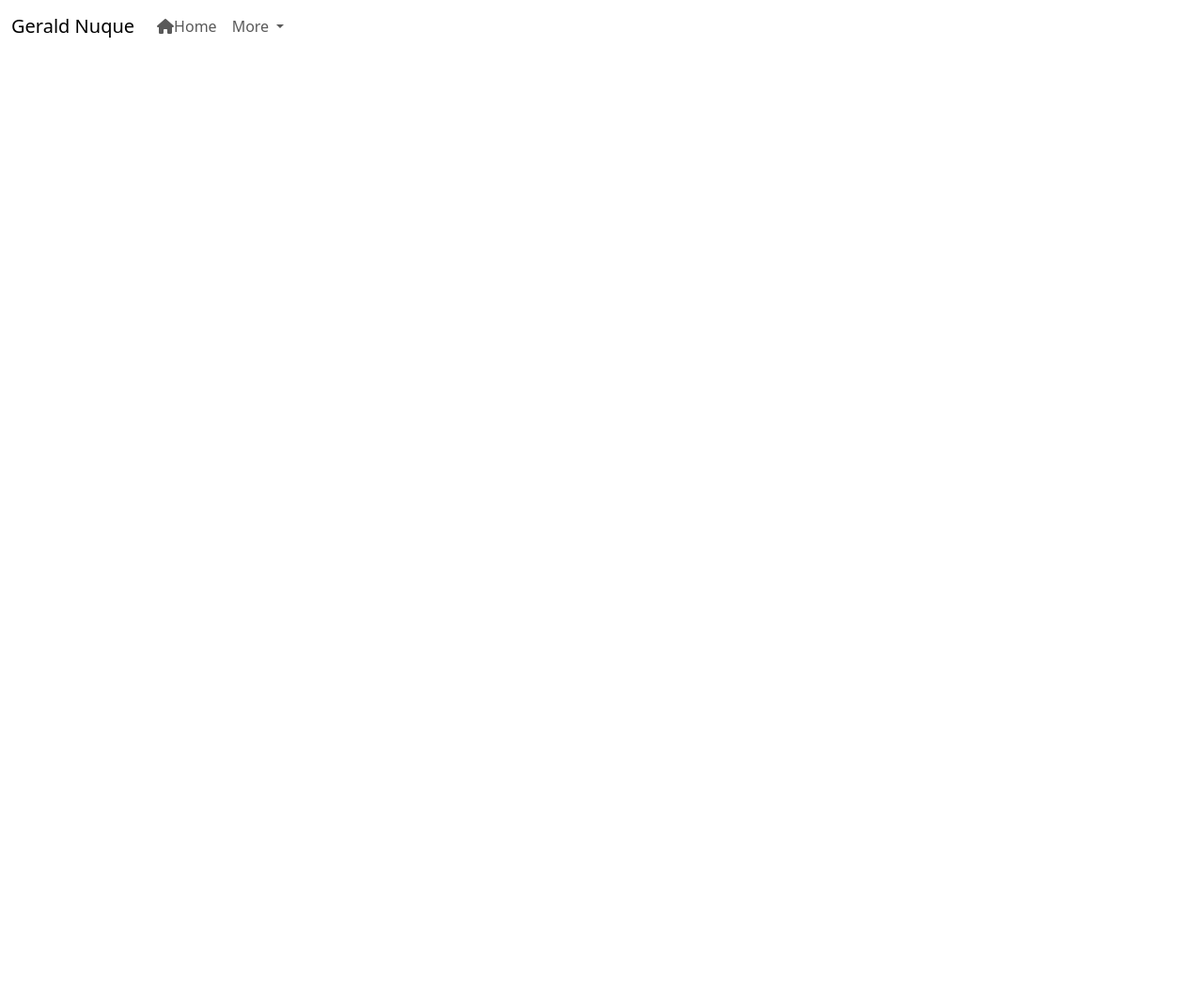
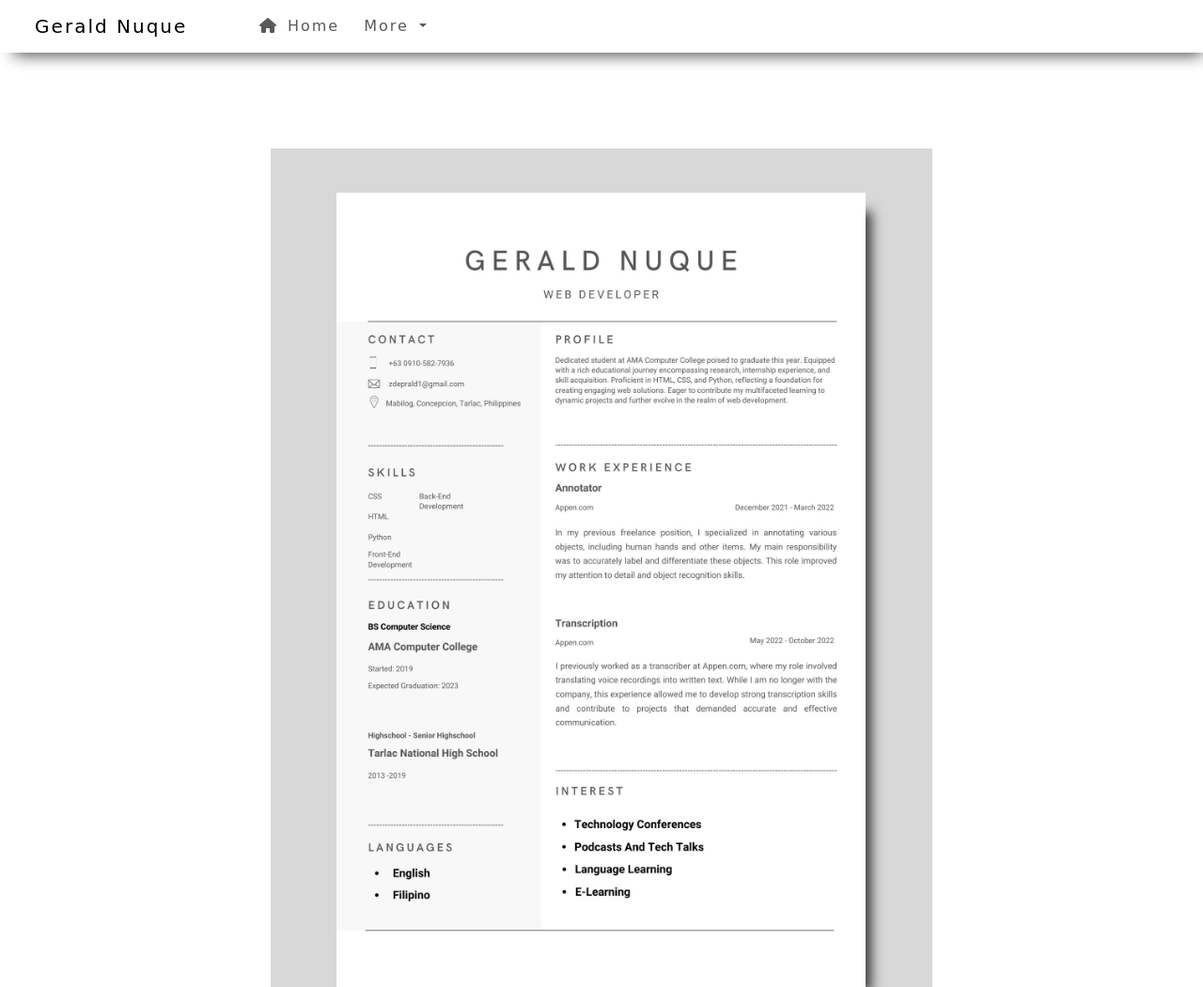
Before and after one commit to pedznuque/Portfolio, a plain HTML site: page Resume.html in a window 1280 px wide. Shown: the top 1050 px of the page at 94% size. Before the commit the page ends 800 px from the top, so only its background shows below. Drawn offline with nearby package versions, Linux system fonts and the light colour scheme; the site is published under a folder, as on GitHub Pages, so addresses that start at the root find nothing; a web font is replaced by a local one.

Commit message:
Update Resume.html

```diff
--- a/Resume.html
+++ b/Resume.html
@@ -4,7 +4,7 @@
     <meta charset="UTF-8">
     <meta name="viewport" content="width=device-width, initial-scale=1.0">
     <!---CSS Links-->
-    <link rel="stylesheet" href="/resume_css/resume_general.css">
+    <link rel="stylesheet" href="./resume_css/resume_general.css">
 
 
       <!--Bootstrap-->
@@ -64,7 +64,7 @@
 
             <div class="resume_holder">
 
-                <img src="/image/Resume.jpg" alt="">
+                <img src="./image/Resume.jpg" alt="">
 
             </div>
 
```
